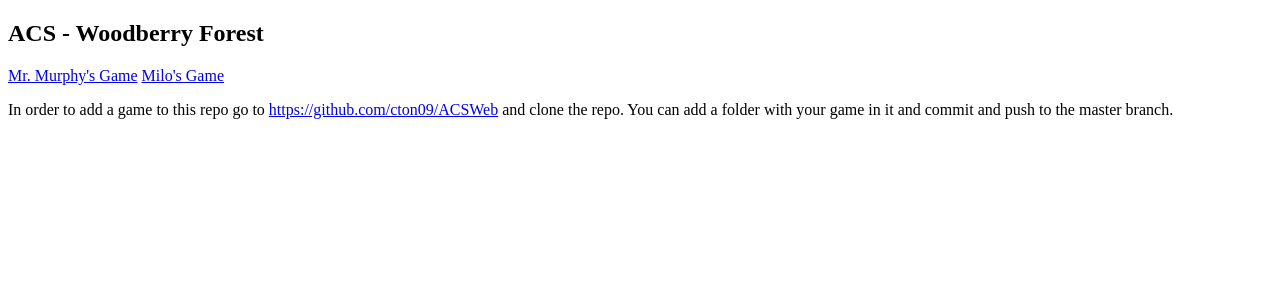
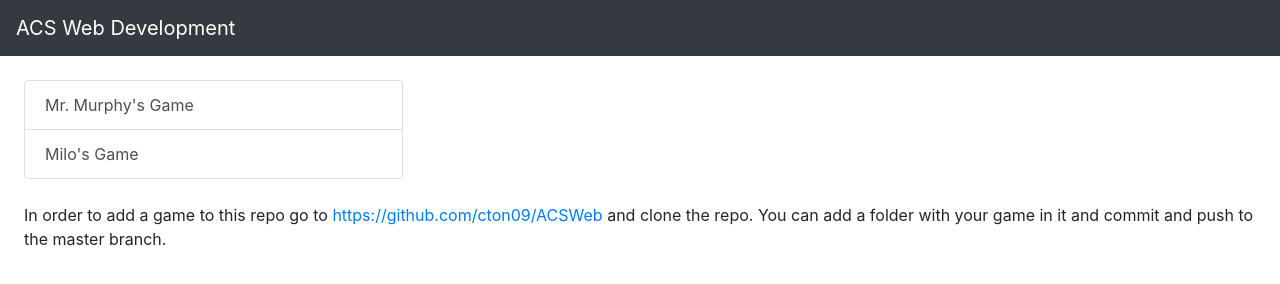
Before and after one commit to cton09/ACSWeb, a plain HTML site: page index.html in a window 1280 px wide. Drawn offline with nearby package versions, Linux system fonts and the light colour scheme.

Commit message:
Added styling to main page

```diff
--- a/index.html
+++ b/index.html
@@ -3,22 +3,26 @@
 
 <head>
     <title>ACS Webdevgames</title>
-
+    <link rel="stylesheet" href="https://stackpath.bootstrapcdn.com/bootstrap/4.3.1/css/bootstrap.min.css"
+        integrity="sha384-ggOyR0iXCbMQv3Xipma34MD+dH/1fQ784/j6cY/iJTQUOhcWr7x9JvoRxT2MZw1T" crossorigin="anonymous">
 </head>
 
 <body>
-    <div class='header'>
-        <h2 class='page-title'>ACS - Woodberry Forest</h3>
+    <nav class="navbar navbar-expand-lg navbar-dark bg-dark">
+        <a class="navbar-brand" href="#">ACS Web Development</a>
+    </nav>
+    <div class="col-4 p-4">
+        <div class="list-group">
+            <a class="list-group-item list-group-item-action" href="towerDefense/">Mr. Murphy's Game</a>
+            <a class="list-group-item list-group-item-action" href="rememberToBreathe/">Milo's Game</a>
+        </div>
     </div>
-    <div>
-        <a href="towerDefense/index.html">Mr. Murphy's Game</a>
-        <a href="RememberToBreathe/index.html">Milo's Game</a>
-    </div>
-    <p>
-        In order to add a game to this repo go to <a href="https://github.com/cton09/ACSWeb">https://github.com/cton09/ACSWeb</a> and clone the repo.
+    <p class="mx-auto px-4">
+        In order to add a game to this repo go to <a
+            href="https://github.com/cton09/ACSWeb">https://github.com/cton09/ACSWeb</a> and clone the repo.
         You can add a folder with your game in it and commit and push to the master branch.
     </p>
-<!--
+    <!--
     <script type="module" src="/game.js"></script> -->
 
 </body>
```
Also changed, not shown: towerDefense/index.html (+5 -3 lines).
